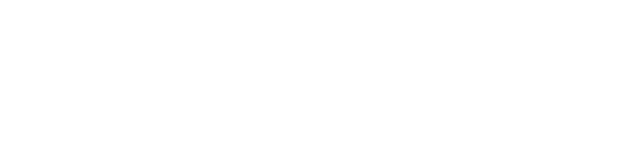
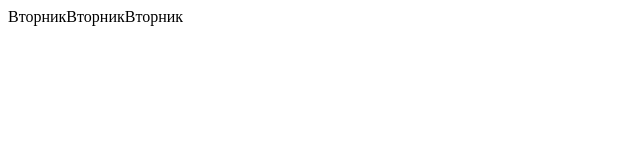
Before and after one commit to Foux02/projectHardLevel, a plain HTML site: page index.html in a window 1280 px wide. Shown: the whole page, without its empty margins (0-640 px from the left). Drawn offline with Linux system fonts and the light colour scheme.

Commit message:
Выполнено заданены оба задания третьего урока

```diff
--- a/index.html
+++ b/index.html
@@ -1,16 +1,18 @@
 <!DOCTYPE html>
-<html lang="en">
+<html lang="ru">
 
 <head>
   <meta charset="UTF-8">
   <meta http-equiv="X-UA-Compatible" content="IE=edge">
   <meta name="viewport" content="width=device-width, initial-scale=1.0">
   <title>Document</title>
-  <script src="./script.js"></script>
+  <script defer src="./script.js"></script>
 </head>
 
 <body>
 
+
+
 </body>
 
 </html>
--- a/script.js
+++ b/script.js
@@ -12,3 +12,66 @@ let numMultiplication = numArray.reduce(function (result, num) {
 console.log(numMultiplication);
 console.log(numMultiplication ** 3);
 console.log(String(numMultiplication ** 3).slice(0, 2));
+
+//Урок №3
+
+const lang = document.documentElement.lang;
+const dayWeekRu = [
+  "Воскресенье",
+  "Понедельник",
+  "Вторник",
+  "Среда",
+  "Четверг",
+  "Пятница",
+  "Суббота",
+];
+const dayWeekEn = [
+  "Sunday",
+  "Monday",
+  "Tuesday",
+  "Wednesday",
+  "Thursday",
+  "Friday",
+  "Saturday",
+];
+let nowDayWeek = new Date();
+
+if (lang == "ru") {
+  document.body.prepend(
+    document.createTextNode(dayWeekRu[nowDayWeek.getDay()])
+  );
+} else if (lang == "en") {
+  document.body.prepend(
+    document.createTextNode(dayWeekEn[nowDayWeek.getDay()])
+  );
+} else {
+}
+
+switch (true) {
+  case lang == "ru":
+    document.body.prepend(
+      document.createTextNode(dayWeekRu[nowDayWeek.getDay()])
+    );
+    break;
+
+  default:
+    document.body.prepend(
+      document.createTextNode(dayWeekEn[nowDayWeek.getDay()])
+    );
+    break;
+}
+
+lang == "ru"
+  ? document.body.prepend(
+      document.createTextNode(dayWeekRu[nowDayWeek.getDay()])
+    )
+  : document.body.prepend(
+      document.createTextNode(dayWeekEn[nowDayWeek.getDay()])
+    );
+
+let namePerson = "Сергей";
+namePerson == "Артем"
+  ? console.log("Директор")
+  : namePerson == "Александр"
+  ? console.log("Преподаватель")
+  : console.log("Студент");
```
